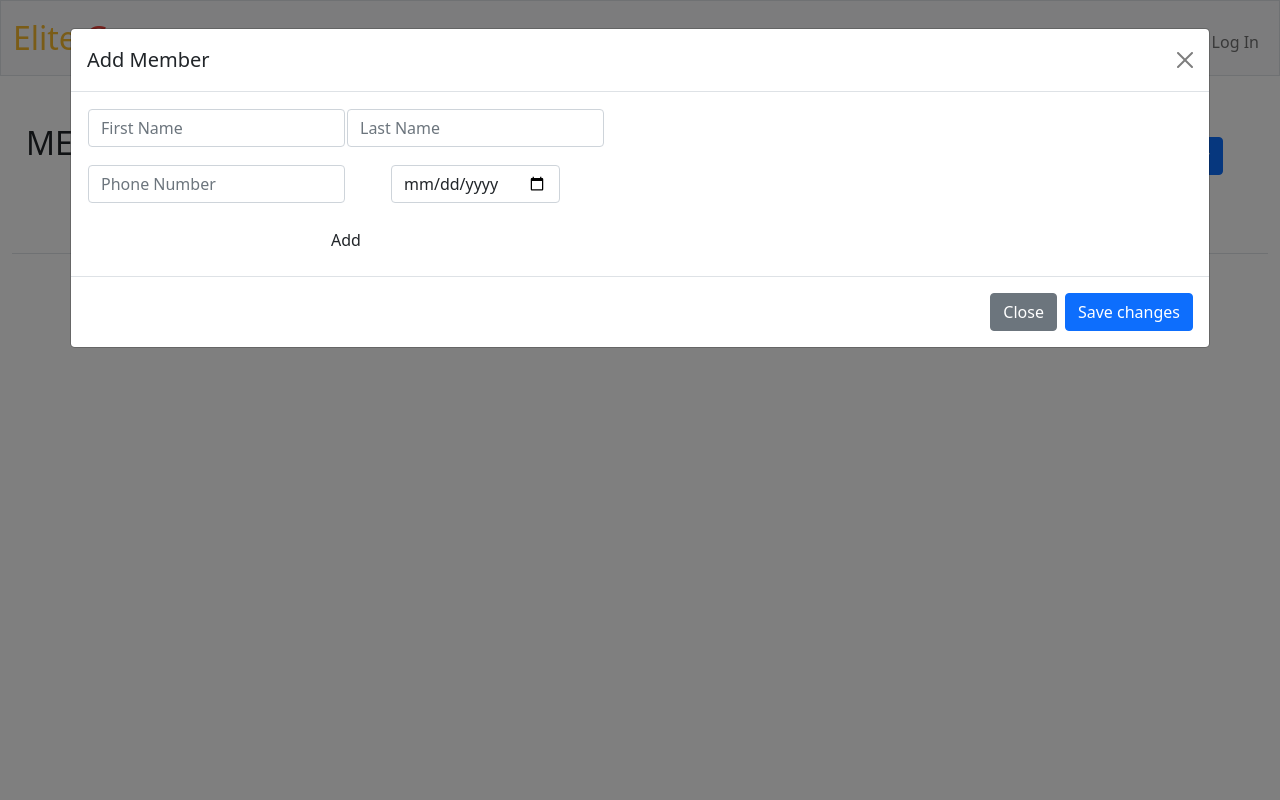
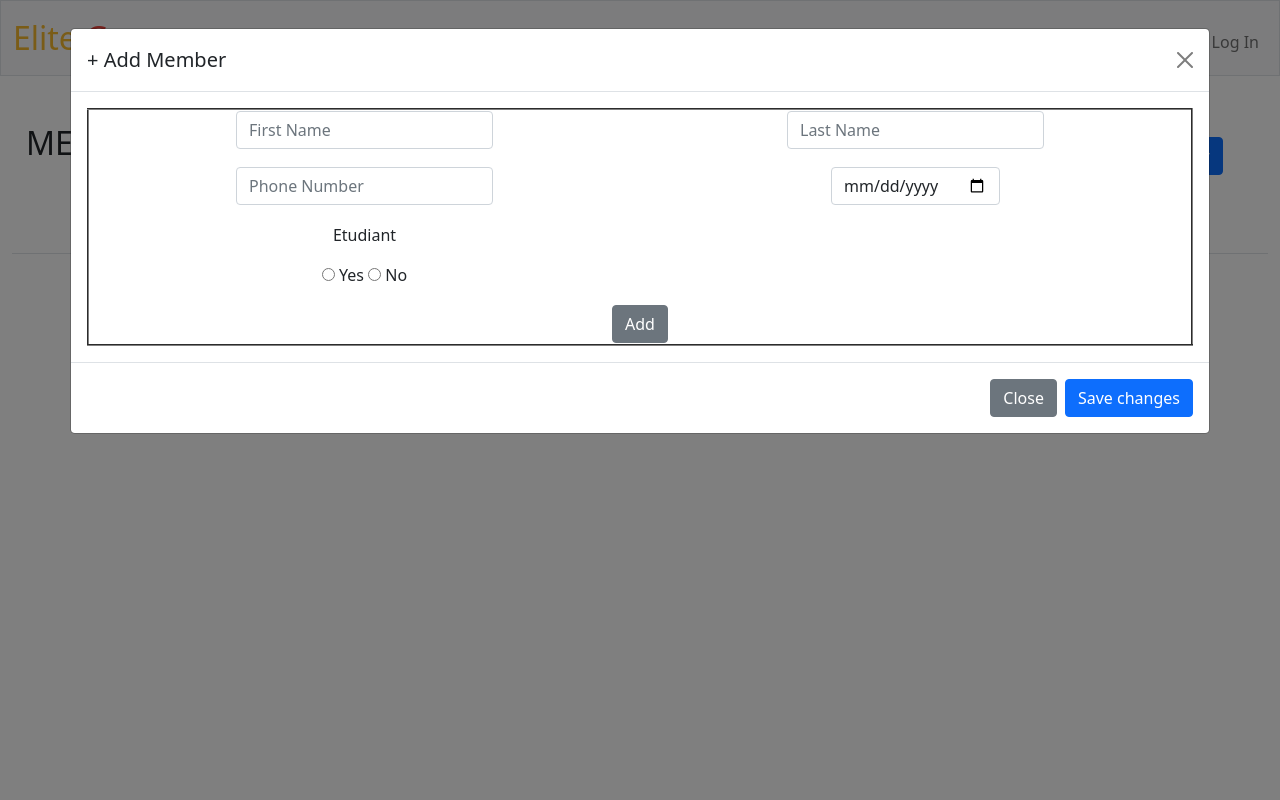
Before and after one commit to Ayman-ing/Gym, a Flask app: page /members in a window 1280 px wide, after a click on "Add New Member". Run offline with Flask 3, Linux system fonts and the light colour scheme; lists and menus that the app fills with data are empty; some libraries are stand-ins or nearby versions.

Commit message:
fixing some css and html

```diff
--- a/templates/members.html
+++ b/templates/members.html
@@ -16,41 +16,58 @@
   <div class="modal-dialog modal-xl">
     <div class="modal-content">
       <div class="modal-header">
-        <h1 class="modal-title fs-5" id="exampleModalLabel">Add Member</h1>
+        <h1 class="modal-title fs-5" id="exampleModalLabel">+ Add Member</h1>
         <button type="button" class="btn-close" data-bs-dismiss="modal" aria-label="Close"></button>
       </div>
       <div class="modal-body">
 
-        <table>
+        <table border="2" width="100%">
           <form action="/members" method="post">
 
             <tr>
-              <td>
+              <td >
             <div class="mb-3">
                 <input autocomplete="off" autofocus class="form-control mx-auto w-auto" id=cl_Fname" name="cl_Fname" placeholder="First Name" type="text" required>
             </div>
           </td>
-          <td>
+          <td >
             <div class="mb-3">
                 <input autocomplete="off" autofocus class="form-control mx-auto w-auto" id="cl_Lname" name="cl_Lname" placeholder="Last Name" type="text" required>
             </div>
           </td>
           </tr>
           <tr>
-            <td>
+            <td >
             <div class="mb-3">
-                <input class="form-control mx-auto w-auto" id="cl_num" name="cl_num" placeholder="Phone Number" type="number" required>
+                <input class="form-control mx-auto w-auto" id="cl_num" name="cl_num" placeholder="Phone Number" type="tel" required>
             </div>
           </td>
-          <td>
+          <td >
             <div class="mb-3">
                 <input class="form-control mx-auto w-auto" id="cl_BD" name="cl_BD" placeholder="Birth Date" type="date" required>
             </div>
           </td>
+
           </tr>
+
+
+          <tr><td>
+            <div class="mb-3">
+              <p>Etudiant</p>
+              <label>
+                <input type="radio" name="etudiant" value="Yes">
+                Yes
+            </label>
+            <label>
+                <input type="radio" name="etudiant" value="No">
+                No
+            </label>
+          </div>
+
+          </td></tr>
           <tr>
             <td colspan="2">
-            <button  class="btn btn-default" type="submit">Add</button>
+            <button  class="btn btn-secondary" type="submit">Add</button>
             </td>
           </tr>
         </form>
```
